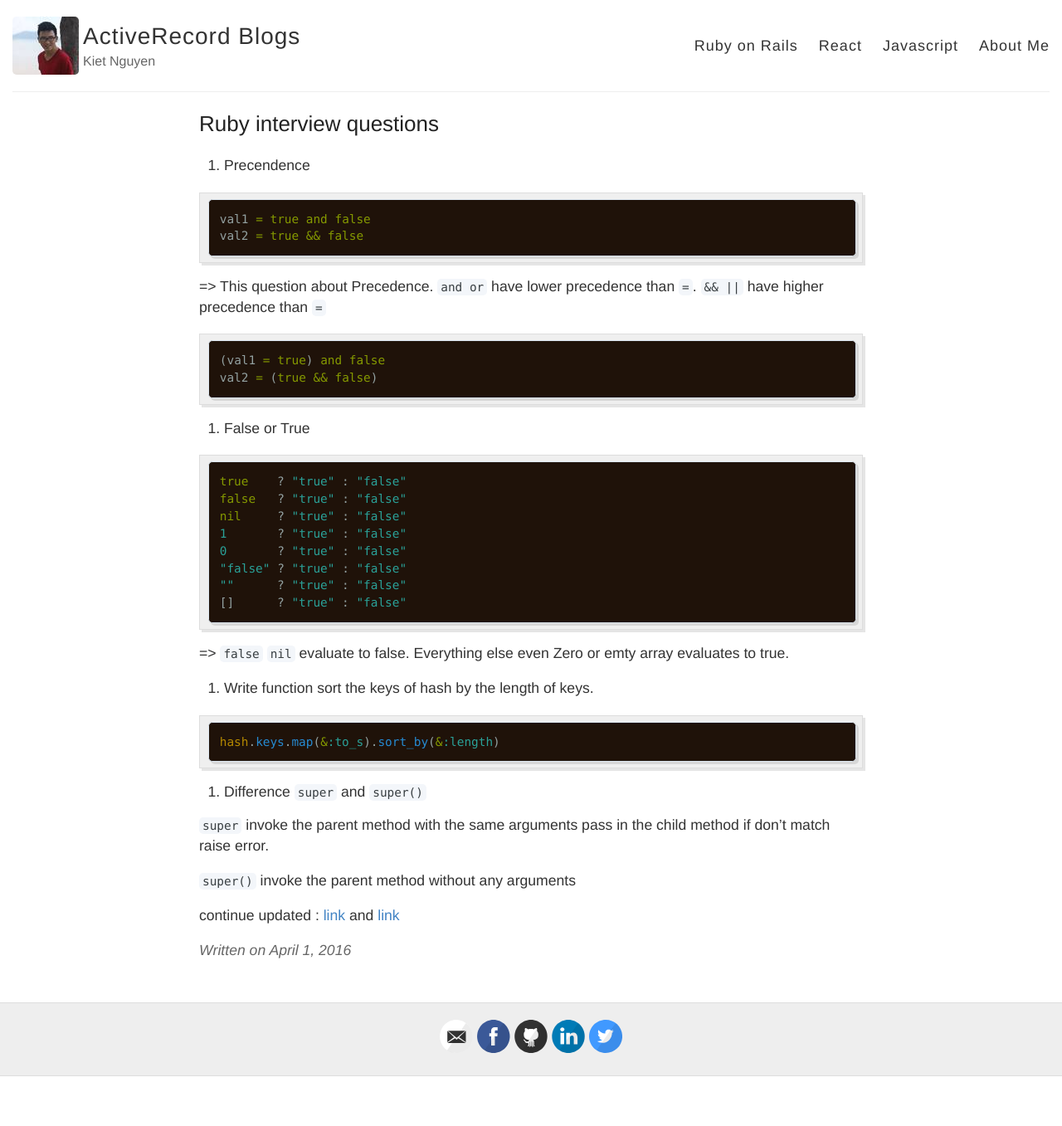
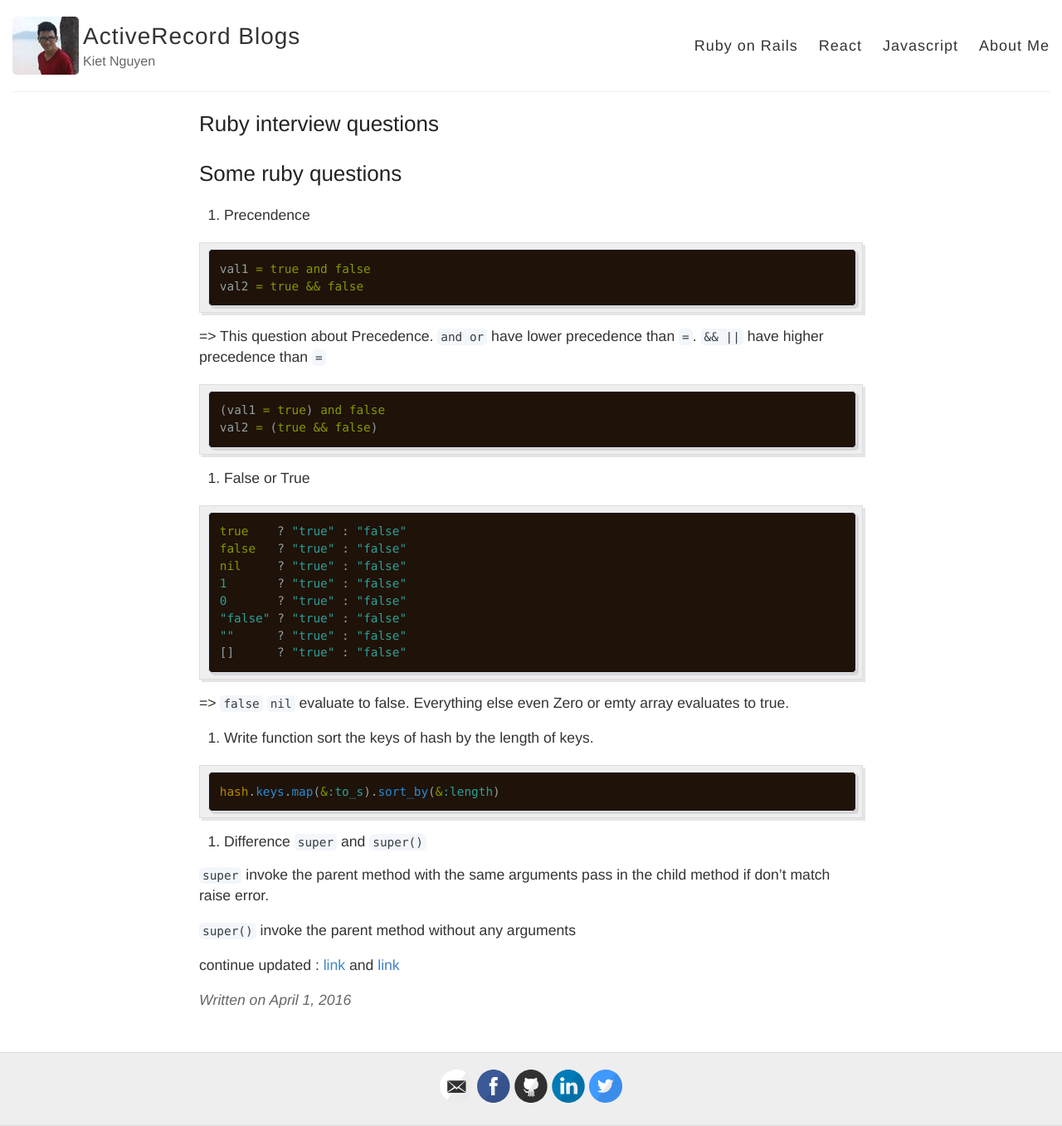
Before and after one commit to tuankiet/tuankiet.github.io, a Jekyll site: the page built from _posts/2016-04-01-ruby-interview-questions.md, in a window 1280 px wide. Shown: the whole page at 83% size. Built offline with Jekyll 4.4.1, drawn with Linux system fonts in a browser that asks for light colours; comment, search, counter and statistics services are not loaded; before the commit the page ends 1297 px from its top, so only the background shows below that.

Commit message:
Update 2016-04-01-ruby-interview-questions.md

```diff
--- a/_posts/2016-04-01-ruby-interview-questions.md
+++ b/_posts/2016-04-01-ruby-interview-questions.md
@@ -4,6 +4,8 @@ title: "Ruby interview questions"
 date: 2016-04-01
 categories: ruby
 ---
+
+# Some ruby questions
 
 1. Precendence
 
```
